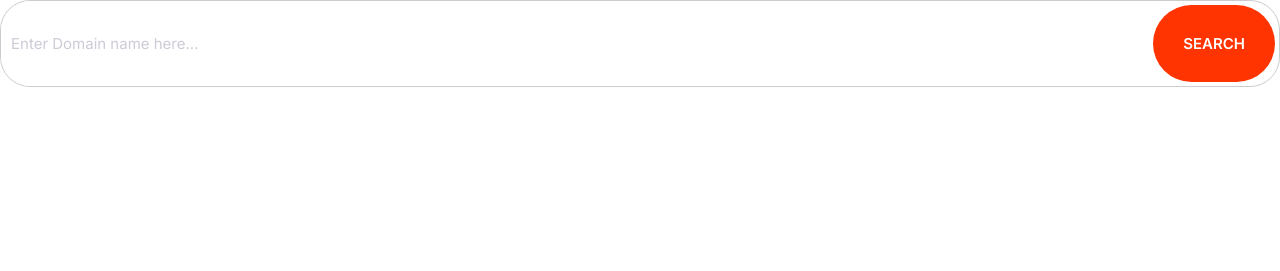
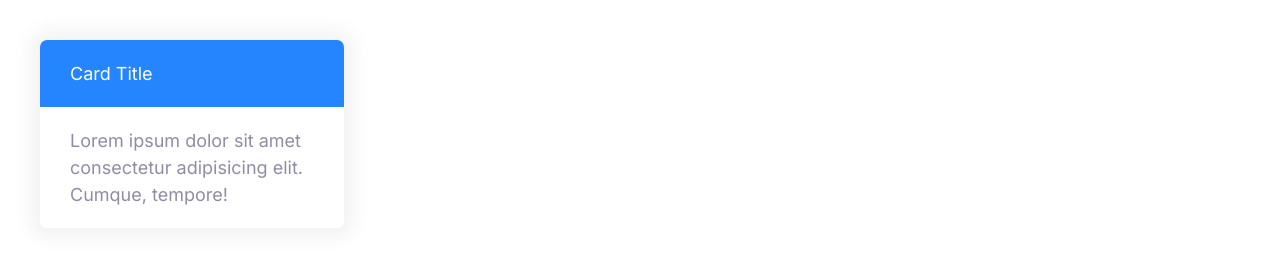
Before and after one commit to anshu2298/moshified, a plain HTML site: page index.html in a window 1280 px wide. Drawn offline with Linux system fonts and the light colour scheme.

Commit message:
cerating card.

```diff
--- a/css/styles.css
+++ b/css/styles.css
@@ -246,3 +246,26 @@ a{
         font-size: 1.5rem;
     }
 }
+
+/*cards*/
+
+.card{
+    border-radius: 7px;
+    box-shadow: 0 0 20px 10px #f3f3f3;
+    overflow: hidden;
+
+}
+
+.card__header, .card__body {
+    padding: 2rem 3rem;
+}
+
+.card--primary .card__header{
+    background: var(--color-primary);
+    color: white;
+}
+
+.card--secondary .card__header{
+    background: var(--color-secondary);
+    color: white;
+}
--- a/index.html
+++ b/index.html
@@ -14,13 +14,14 @@
     href="css/styles.css".css">
   </head>
   <body>
-    <div class="input-group">
-      <input
-        type="text"
-        class="input"
-        placeholder="Enter Domain name here..."
-      />
-      <button class="btn btn--accent">Search</button>
+    <div style="width: 30%; padding: 4rem">
+      <div class="card card--primary">
+        <header class="card__header">Card Title</header>
+        <div class="card__body">
+          Lorem ipsum dolor sit amet consectetur adipisicing elit. Cumque,
+          tempore!
+        </div>
+      </div>
     </div>
   </body>
 </html>
```
Also changed, not shown: componets/card.html (added, +17 -0 lines).
